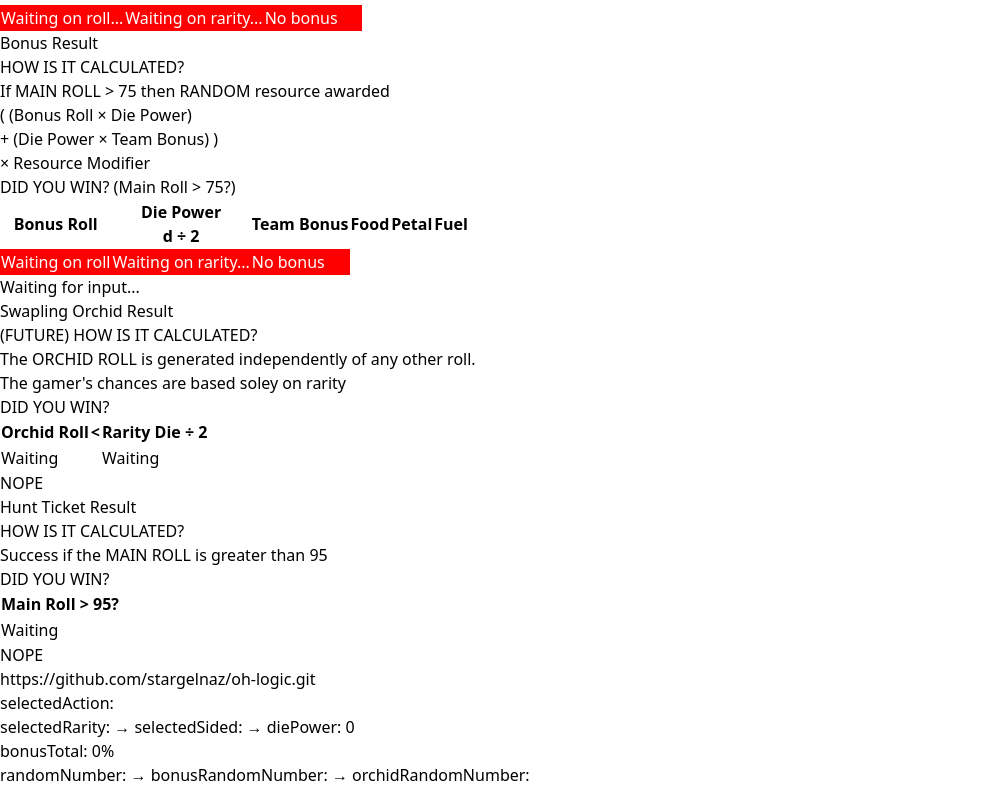
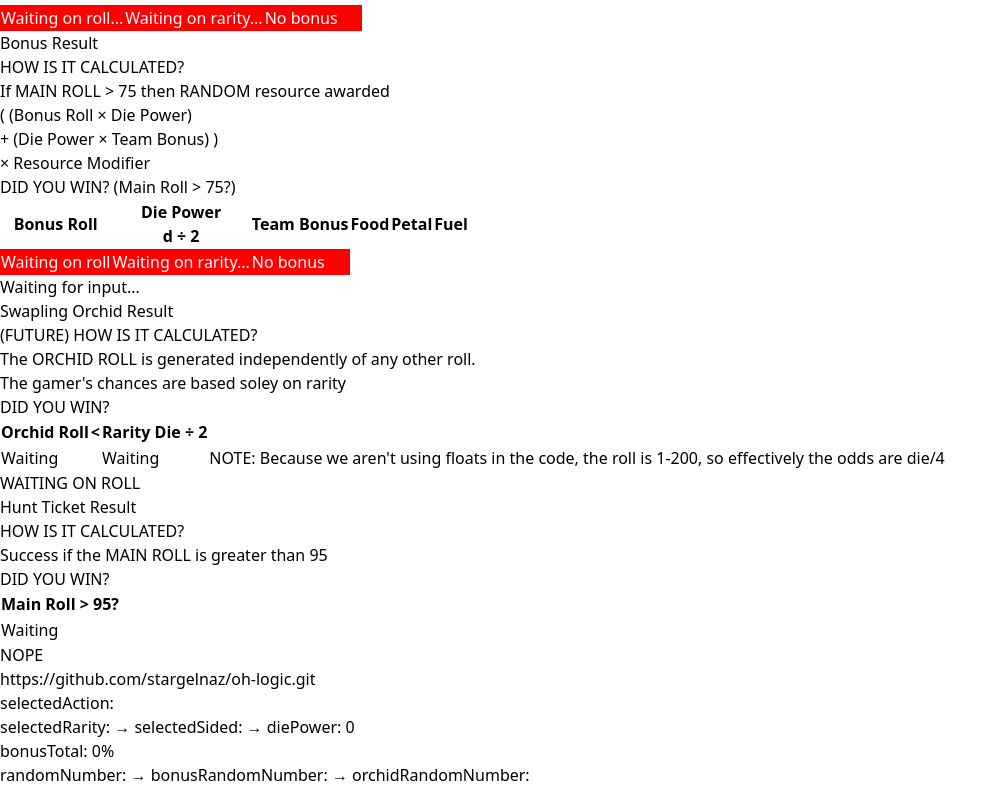
Before and after one commit to stargelnaz/oh-logic, a React (Create React App) app: page / in a window 1280 px wide. Shown: the part 765-1552 px from the top of the page, without its empty margins (0-1006 px from the left). Built offline with nearby package versions, Linux system fonts and the light colour scheme.

Commit message:
added note on orchid roll

```diff
--- a/src/App.js
+++ b/src/App.js
@@ -646,17 +646,29 @@ const App = () => {
                         ? 'Waiting'
                         : diePower}
                     </td>
+                    <td>
+                      NOTE: Because we aren't using floats in the code, the roll
+                      is 1-200, so effectively the odds are die/4
+                    </td>
                   </tr>
                 </table>
               </div>
             </div>
             <div>
-              {diePower > orchidRandomNumber ? (
-                <div className='opacity-100 bg-orange-500 text-center text-white'>
-                  WINNER!
+              {orchidRandomNumber ? (
+                diePower > orchidRandomNumber ? (
+                  <div className='opacity-100 bg-orange-500 text-center text-white'>
+                    WINNER!
+                  </div>
+                ) : (
+                  <div className='bg-yellow-800 text-center text-white'>
+                    NOPE
+                  </div>
+                )
+              ) : (
+                <div className='opacity-100 bg-yellow-800 text-center text-white'>
+                  WAITING ON ROLL
                 </div>
-              ) : (
-                <div className='bg-yellow-800 text-center text-white'>NOPE</div>
               )}
             </div>
           </div>
```
